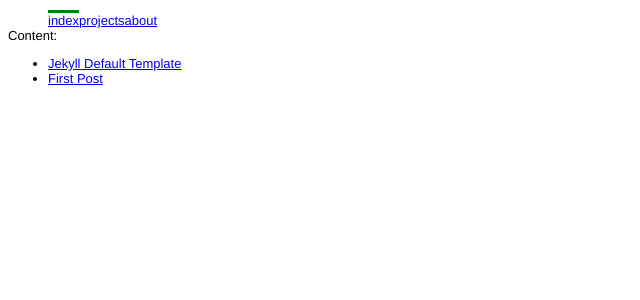
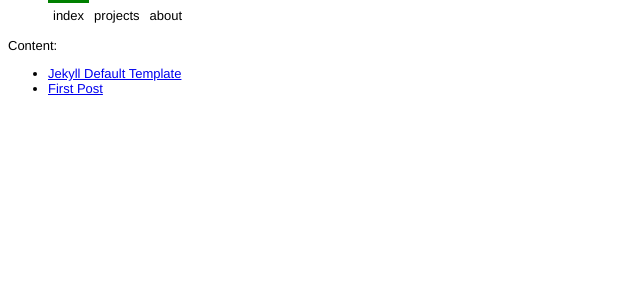
Before and after one commit to twaldecker/twaldecker.github.com, a Jekyll site: the page built from index.html, in a window 1280 px wide. Shown: the top 300 px of the page, without its empty margins (0-640 px from the left). Built offline with Jekyll 4.4.1, drawn with Linux system fonts in a browser that asks for light colours.

Commit message:
dynamic menu

```diff
--- a/_includes/menu.html
+++ b/_includes/menu.html
@@ -7,4 +7,3 @@
   <li><a href="{{ link.url }}" class="{{ active }}">{{ link.text }}</a>
 {% endfor %}
 </ul>
-<br style="clear:left;"/>
--- a/css/style.css
+++ b/css/style.css
@@ -1,16 +1,20 @@
 body {
-  font: 13px Helvetica,Arial,freesans,clean,sans-serif;
+    font: 13px Helvetica,Arial,freesans,clean,sans-serif;
 }
-
+#menu a {
+    color: black;
+    padding: 5px;
+    text-decoration: none;
+}
 #menu {
-
+    height: 30px;
+    margin: 0;
+    padding-left: 40px;
 }
-
-#menu li{
-  display:block;
-  float:left;
+#menu li {
+    display: block;
+    float: left;
 }
-
 #menu li .active {
-  border-top: solid 3px green;
+    border-top: 3px solid green;
 }
```
